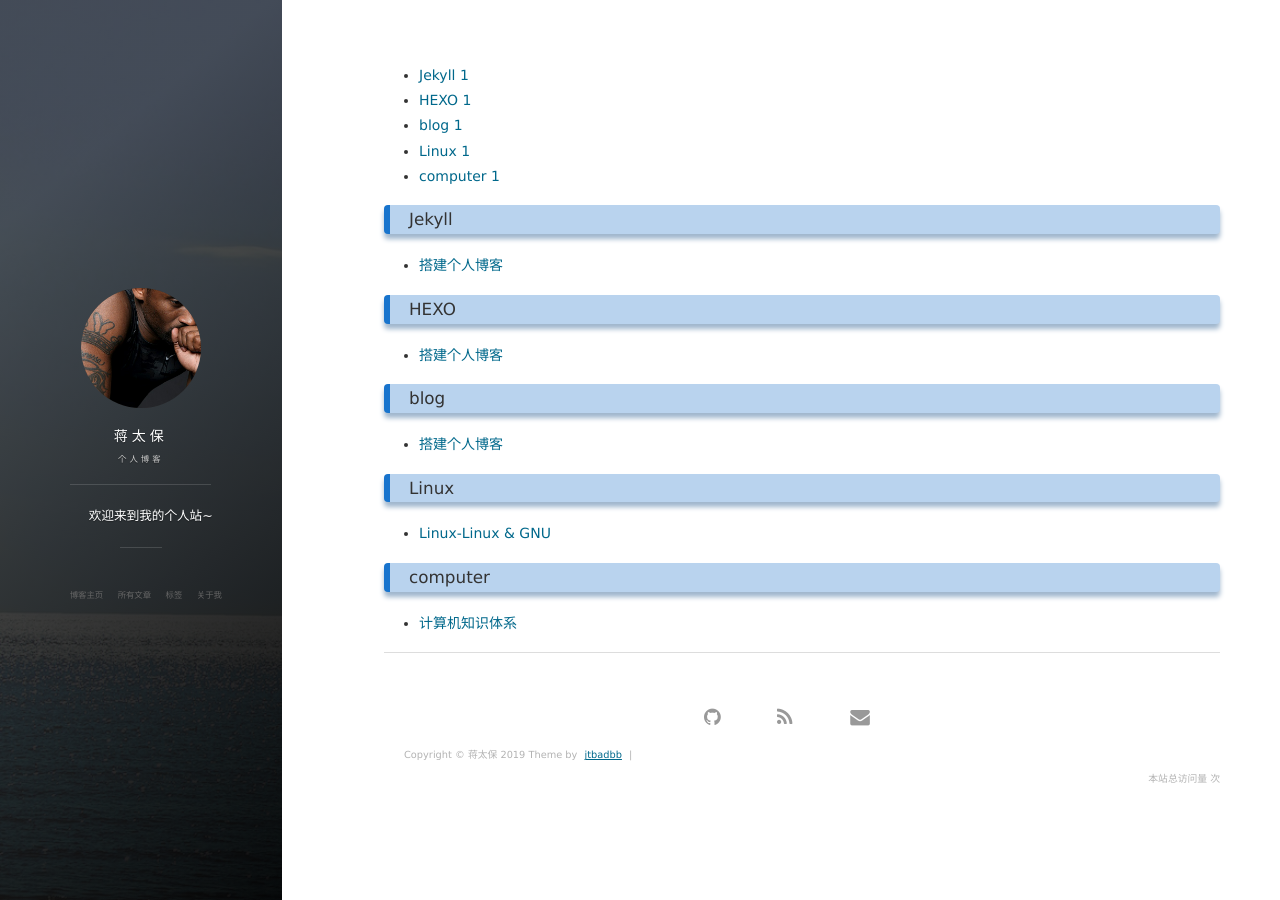
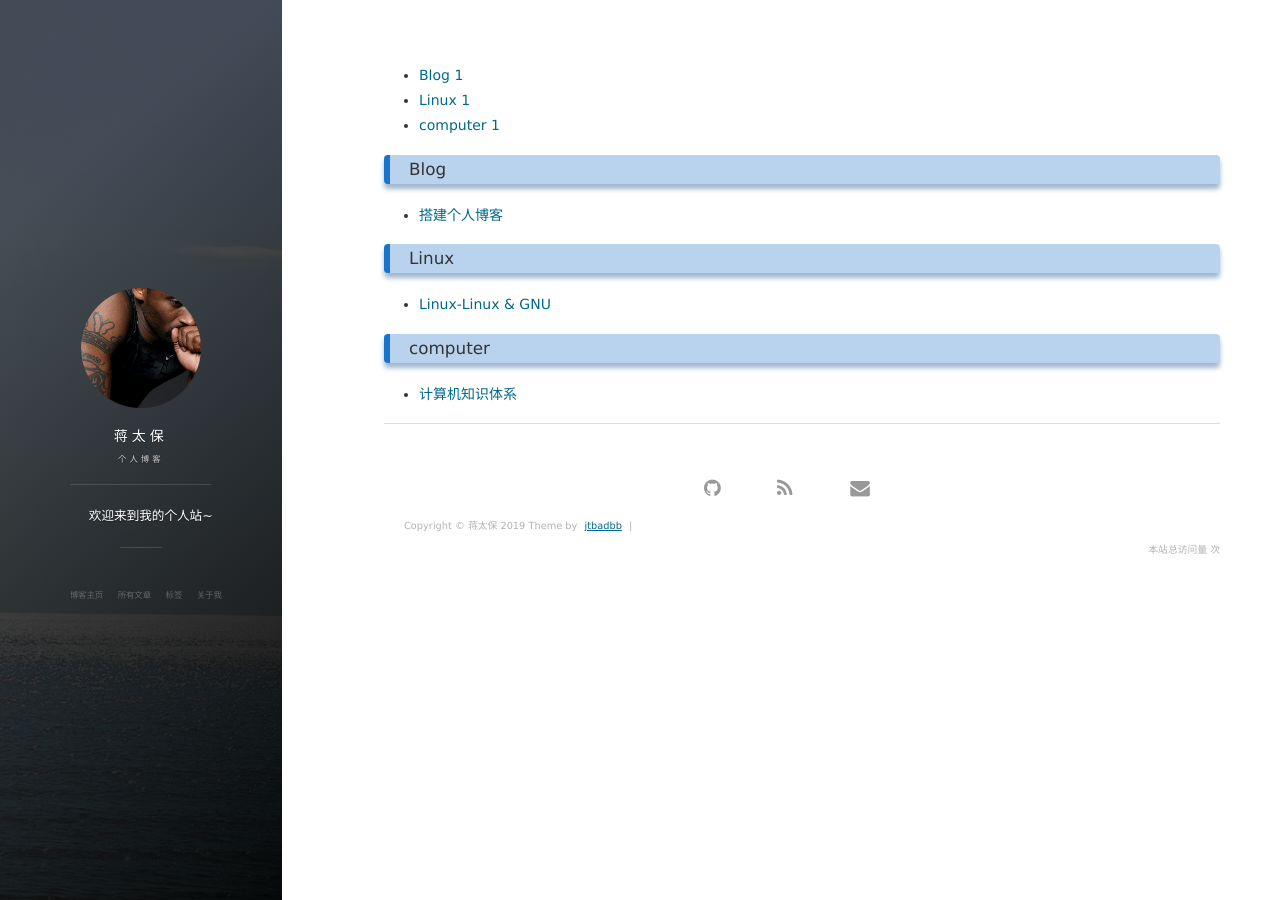
Before and after one commit to jian9ta1ba0/jtbadbb.github.io, a Jekyll site: the page built from tags.html, in a window 1280 px wide. Built offline with Jekyll 4.4.1, drawn with Linux system fonts in a browser that asks for light colours; nearby versions of some CDN libraries; comment, search, counter and statistics services are not loaded.

Commit message:
Update 2019-05-20-blog.md

```diff
--- a/_posts/2019-05-20-blog.md
+++ b/_posts/2019-05-20-blog.md
@@ -2,8 +2,8 @@
 layout: post
 title: 搭建个人博客
 date: 2019-05-20
-description: "jekyll+Github/HEXO+Github，搭建自己的博客"
-tags: [Jekyll,HEXO,blog]
+description: "基于Jekyll/HEXO+Github搭建个人博客"
+tags: [Blog]
 ---
 
 
```
